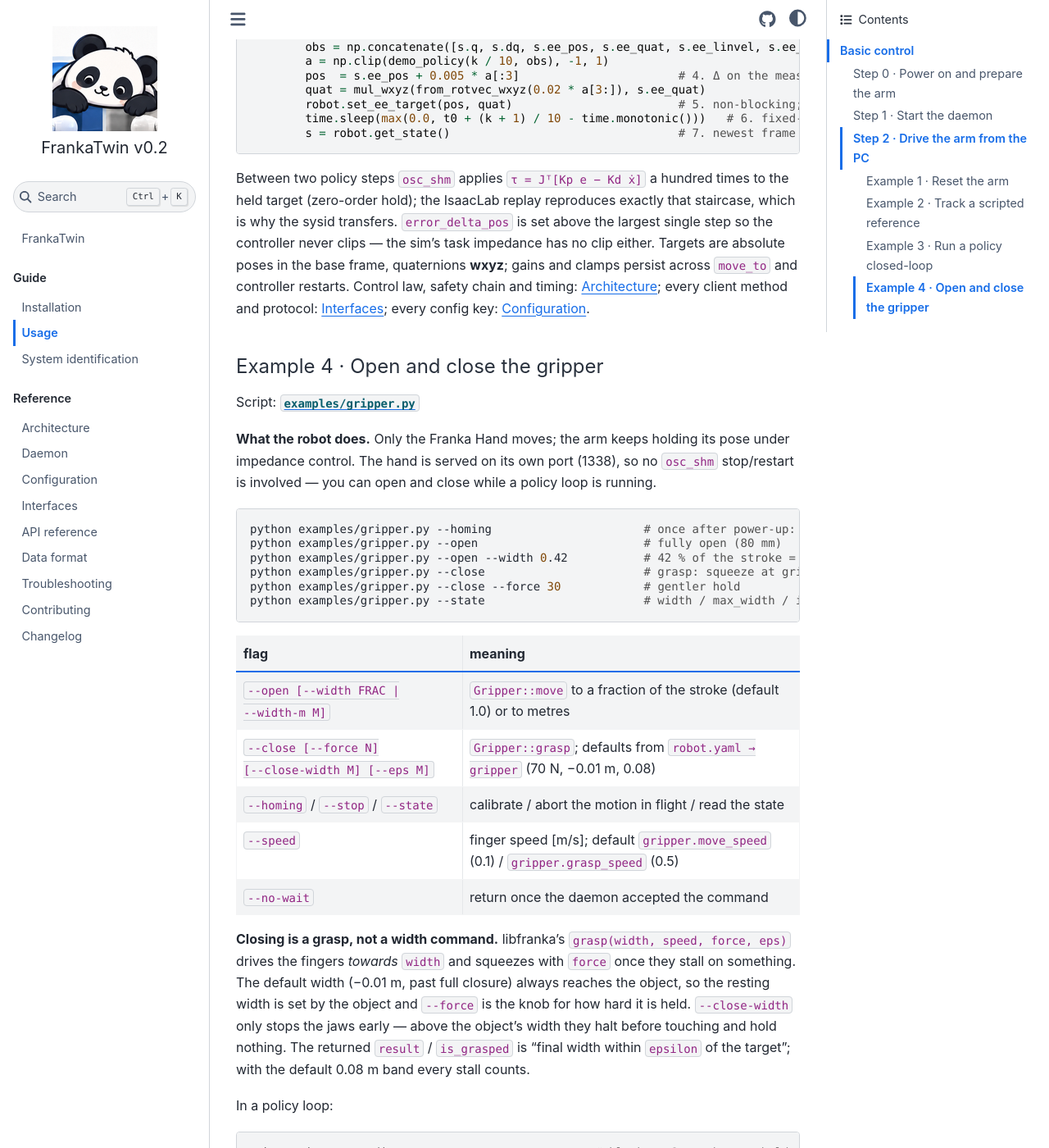
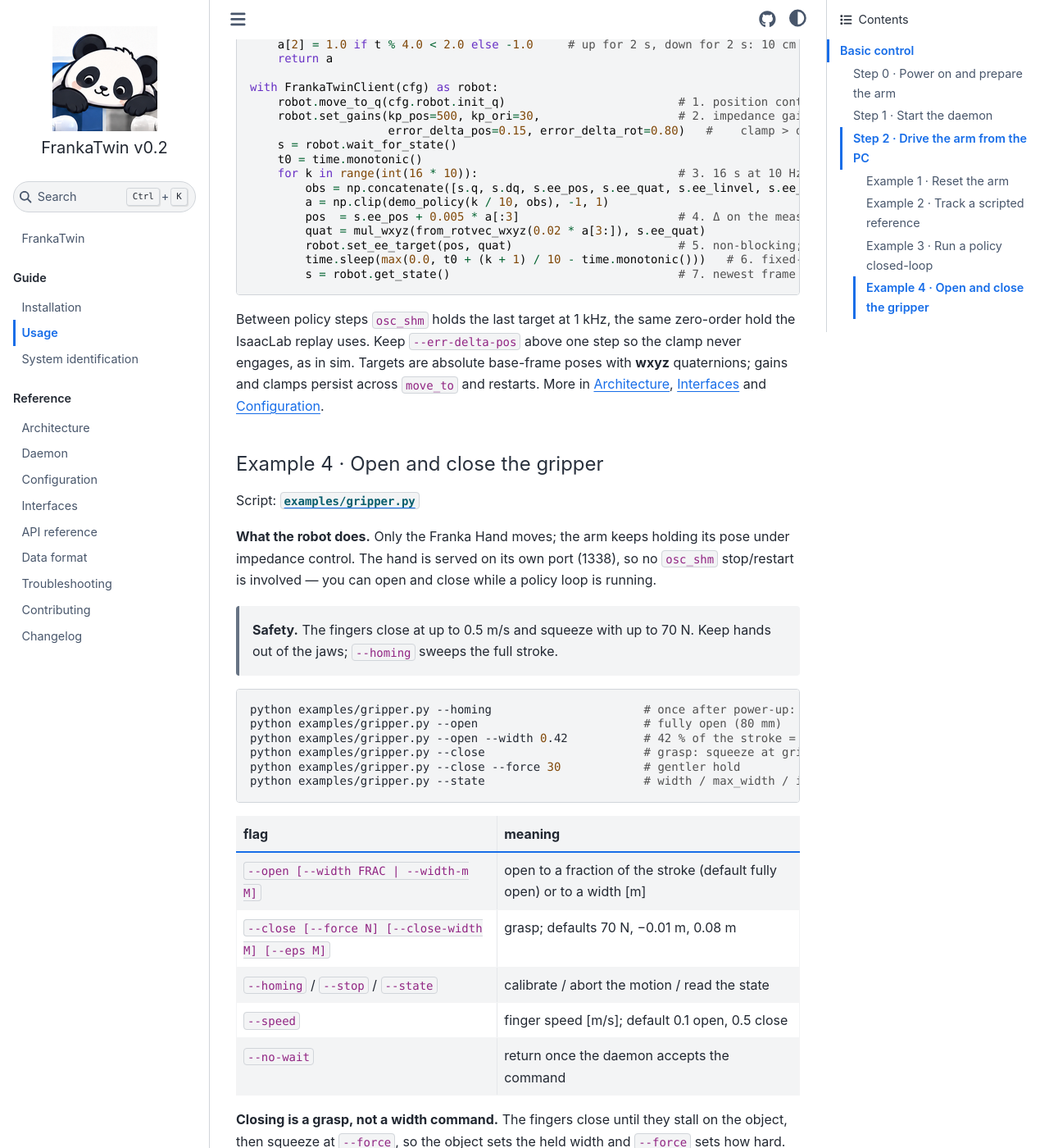
Before and after one commit to tsrobcvai/frankatwin, a Sphinx documentation site: the page built from docs/usage.md, in a window 1280 px wide and 1400 px high, scrolled down 3728 px. Shown: the whole window at 82% size. Built offline with Sphinx 7.4.7 and the Sphinx Book theme 1.1.4, drawn with Linux system fonts in a browser that asks for light colours; some of the changed text lies outside the part shown.

Commit message:
docs(usage): What the robot does + Safety in every example; tighten Examples 3 and 4
Examples 1 and 2 get their "What the robot does." paragraphs back.
Example 3: purpose line, reset + stand-in motion, a Safety note for the
stiff reset and untested policies, and a shorter note on zero-order hold,
clamps and frames. Command and code blocks unchanged.
Example 4: Safety note for finger speed/force and homing, plain-language
flag table and grasp explanation. What the robot does, command and code
blocks unchanged.

Co-Authored-By: Claude Opus 5 (1M context) <noreply@anthropic.com>

````diff
--- a/docs/usage.md
+++ b/docs/usage.md
@@ -75,9 +75,12 @@ python examples/move_to.py \
 
 Script: [`examples/cart_impedance.py`](https://github.com/tsrobcvai/frankatwin/blob/v0.2/examples/cart_impedance.py)
 
-Streams a Cartesian reference to `osc_shm` at 50 Hz under impedance control, then
-prints tracking error and torque headroom. By default the end effector moves
-±5 cm along z at 0.5 Hz for 4 s and ends back at its start pose.
+Streams a Cartesian reference to `osc_shm` at 50 Hz, then prints tracking error
+and torque headroom.
+
+**What the robot does.** Under impedance control the end effector moves ±5 cm
+along z at 0.5 Hz for 4 s and ends back at its start pose. `multiband` and
+`chirp` move all six axes, much faster.
 
 > **Safety.** `multiband` and `chirp` are fast 6-DOF sysid motions, up to ±15 cm
 > and ±0.5 rad. Start them with at least 30 cm of free space around the tool.
@@ -111,15 +114,16 @@ designs are explained in [System identification](sysid.md#excitation-design).
 
 Script: [`examples/policy_loop.py`](https://github.com/tsrobcvai/frankatwin/blob/v0.2/examples/policy_loop.py)
 
-**What the robot does.** With the stand-in policy the EE rises 10 cm over 2 s,
-descends 10 cm over the next 2 s, and repeats four times (16 s), then holds
-where it ends. With your own policy it does whatever the actions command — bound
-them with `--pos-scale` / `--rot-scale`, and keep the user stop in hand on the
-first runs.
+Runs a policy at a fixed rate under impedance control. Replace the stand-in
+`demo_policy` with your network.
 
-Continuous control driven by a policy at a fixed rate. Ships with a stand-in
-policy that moves the EE up 10 cm and back down every 4 s for 16 s; swap in
-your network.
+**What the robot does.** The arm first resets to home (skip with `--no-reset`).
+The stand-in policy then raises the end effector 10 cm over 2 s and lowers it
+over the next 2 s, four times (16 s), and the arm holds where it ends.
+
+> **Safety.** The reset is stiff position control, as in Example 1. A new policy
+> moves the arm wherever its actions point: keep `--pos-scale` / `--rot-scale`
+> small and the user stop in hand on the first runs.
 
 ```bash
 python examples/policy_loop.py                          # demo policy, 10 Hz, 16 s
@@ -133,7 +137,7 @@ python examples/policy_loop.py --hz 20 --pos-scale 0.0025 --no-reset
 | `--kp-pos`, `--kp-ori`, `--err-delta-pos`, `--err-delta-rot` | impedance gains (500 / 30) and clamps (0.15 / 0.80) |
 | `--no-reset` | skip the initial `move_to` home |
 
-The whole loop — the pattern every closed-loop rollout uses:
+The whole loop:
 
 ```python
 def demo_policy(t, obs):                      # stand-in for a network; 6-D action in [-1, 1]
@@ -157,14 +161,12 @@ with FrankaTwinClient(cfg) as robot:
         s = robot.get_state()                                 # 7. newest frame of the 100 Hz stream
 ```
 
-Between two policy steps `osc_shm` applies `τ = Jᵀ[Kp e − Kd ẋ]` a hundred times
-to the held target (zero-order hold); the IsaacLab replay reproduces exactly that
-staircase, which is why the sysid transfers. `error_delta_pos` is set above the
-largest single step so the controller never clips — the sim's task impedance has
-no clip either. Targets are absolute poses in the base frame, quaternions
-**wxyz**; gains and clamps persist across `move_to` and controller restarts.
-Control law, safety chain and timing: [Architecture](architecture.md); every
-client method and protocol: [Interfaces](interfaces.md); every config key:
+Between policy steps `osc_shm` holds the last target at 1 kHz, the same
+zero-order hold the IsaacLab replay uses. Keep `--err-delta-pos` above one step
+so the clamp never engages, as in sim. Targets are absolute base-frame poses
+with **wxyz** quaternions; gains and clamps persist across `move_to` and
+restarts. More in
+[Architecture](architecture.md), [Interfaces](interfaces.md) and
 [Configuration](configuration.md).
 
 #### Example 4 · Open and close the gripper
@@ -175,6 +177,9 @@ Script: [`examples/gripper.py`](https://github.com/tsrobcvai/frankatwin/blob/v0.
 pose under impedance control. The hand is served on its own port (1338), so no
 `osc_shm` stop/restart is involved — you can open and close while a policy loop
 is running.
+
+> **Safety.** The fingers close at up to 0.5 m/s and squeeze with up to 70 N.
+> Keep hands out of the jaws; `--homing` sweeps the full stroke.
 
 ```bash
 python examples/gripper.py --homing                      # once after power-up: calibrates the stroke
@@ -187,20 +192,17 @@ python examples/gripper.py --state                       # width / max_width / i
 
 | flag | meaning |
 |---|---|
-| `--open [--width FRAC \| --width-m M]` | `Gripper::move` to a fraction of the stroke (default 1.0) or to metres |
-| `--close [--force N] [--close-width M] [--eps M]` | `Gripper::grasp`; defaults from `robot.yaml → gripper` (70 N, −0.01 m, 0.08) |
-| `--homing` / `--stop` / `--state` | calibrate / abort the motion in flight / read the state |
-| `--speed` | finger speed [m/s]; default `gripper.move_speed` (0.1) / `gripper.grasp_speed` (0.5) |
-| `--no-wait` | return once the daemon accepted the command |
+| `--open [--width FRAC \| --width-m M]` | open to a fraction of the stroke (default fully open) or to a width [m] |
+| `--close [--force N] [--close-width M] [--eps M]` | grasp; defaults 70 N, −0.01 m, 0.08 m |
+| `--homing` / `--stop` / `--state` | calibrate / abort the motion / read the state |
+| `--speed` | finger speed [m/s]; default 0.1 open, 0.5 close |
+| `--no-wait` | return once the daemon accepts the command |
 
-**Closing is a grasp, not a width command.** libfranka's
-`grasp(width, speed, force, eps)` drives the fingers *towards* `width` and
-squeezes with `force` once they stall on something. The default width (−0.01 m,
-past full closure) always reaches the object, so the resting width is set by the
-object and `--force` is the knob for how hard it is held. `--close-width` only
-stops the jaws early — above the object's width they halt before touching and
-hold nothing. The returned `result` / `is_grasped` is "final width within
-`epsilon` of the target"; with the default 0.08 m band every stall counts.
+**Closing is a grasp, not a width command.** The fingers close until they stall
+on the object, then squeeze at `--force`, so the object sets the held width and
+`--force` sets how hard. `--close-width` only stops the fingers early; set wider
+than the object, they hold nothing. `is_grasped` means the final width is within
+`--eps` of the target; the default 0.08 m counts every stall.
 
 In a policy loop:
 
````
Also changed, not shown: other parts of docs/usage.md (+3 -3 lines).
